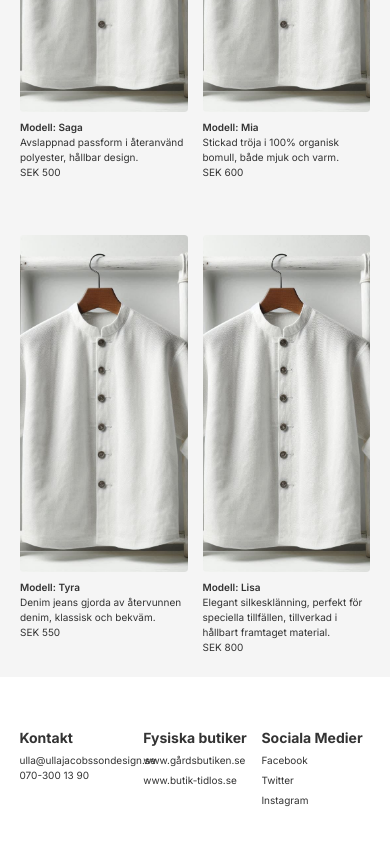
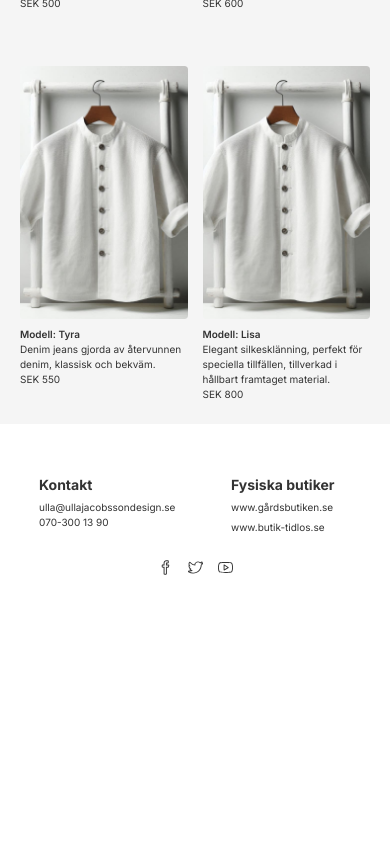
Before and after one commit to hanna-fmw/ulla-jacobsson-design, a Next.js app: page / in a window 390 px wide. Shown: the part 1902-2746 px from the top of the page. After the commit the page ends 2502 px from the top, so only its background shows below. Built offline with nearby package versions, Linux system fonts and the light colour scheme.

Commit message:
Updates styles

```diff
--- a/app/components/Footer.tsx
+++ b/app/components/Footer.tsx
@@ -1,10 +1,12 @@
 import Link from 'next/link'
 import React from 'react'
+import { SlSocialFacebook, SlSocialTwitter, SlSocialYoutube } from 'react-icons/sl'
 
 const Footer = () => {
 	return (
 		<footer className='mx-auto py-10 w-[90vw] md:w-screen'>
-			<section className='w-full py-10 grid grid-cols-3 font-lora text-white justify-center'>
+			<>
+				<section className='w-full py-10 grid grid-cols-2 sm:grid-cols-3 font-lora'>
 					<div className='mx-auto'>
 						<h2 className='text-[14px] mb-2 md:text-2xl'>Kontakt</h2>
 						<ul>
@@ -19,7 +21,7 @@ const Footer = () => {
 							<Link href='/'>www.butik-tidlos.se</Link>
 						</div>
 					</div>
-				<div className='mx-auto'>
+					<div className='hidden sm:block sm:mx-auto'>
 						<h2 className='text-[14px] mb-2 md:text-2xl'>Sociala Medier</h2>
 						<div className='flex flex-col gap-2'>
 							<Link href='/'>Facebook</Link>
@@ -28,6 +30,20 @@ const Footer = () => {
 						</div>
 					</div>
 				</section>
+				<section className='w-[90vw] gap-6 flex justify-center sm:hidden'>
+					<Link href='/'>
+						<SlSocialFacebook size={15} color='#333' fill='#333' />
+					</Link>
+					<Link href='/' className='hover:font-bold'>
+						<SlSocialTwitter size={15} color='#333' fill='#333' />
+					</Link>
+					<Link
+						href='/'
+						className='text-navbar-link-color hover:text-navbar-link-hover-color hover:font-bold'>
+						<SlSocialYoutube size={15} color='#333' fill='#333' />
+					</Link>
+				</section>
+			</>
 		</footer>
 	)
 }
--- a/app/components/ItemCard.tsx
+++ b/app/components/ItemCard.tsx
@@ -22,7 +22,7 @@ const ItemCard = ({ item }: ItemProps) => {
 						alt='Post Image'
 						width={250}
 						height={200}
-						className='object-cover w-[90vw] h-[40vh] md:w-[35vw] md:h-[35vh] lg:w-[20vw] lg:h-[50vh] rounded-md'
+						className='object-cover w-[90vw] h-[30vh] md:w-[35vw] sm:h-[55vh] md:h-[35vh] lg:w-[20vw] lg:h-[50vh] rounded-md'
 					/>
 				</div>
 				<div className='mt-3'>
--- a/app/layout.tsx
+++ b/app/layout.tsx
@@ -31,7 +31,8 @@ export default function RootLayout({
 }>) {
 	return (
 		<html lang='en'>
-			<body className={`${roboto.variable} ${lora.variable} ${leage_spartan.variable}`}>
+			<body
+				className={`${roboto.variable} ${lora.variable} ${leage_spartan.variable}`}>
 				{children}
 				<Footer />
 			</body>
--- a/app/page.tsx
+++ b/app/page.tsx
@@ -18,7 +18,7 @@ type Item = {
 const Home = () => {
 	return (
 		<main>
-			<section className='w-screen min-w-full h-[65vh] md:h-[80vh] overflow-hidden bg-hero-bg bg-center object-cover relative'>
+			<section className='w-screen min-w-full h-[65vh] sm:h-[80vh] md:h-[80vh] overflow-hidden bg-hero-bg bg-center object-cover relative'>
 				<Navbar />
 
 				<HeroContent
```
Lines whose indentation alone changed are shown as unchanged.
